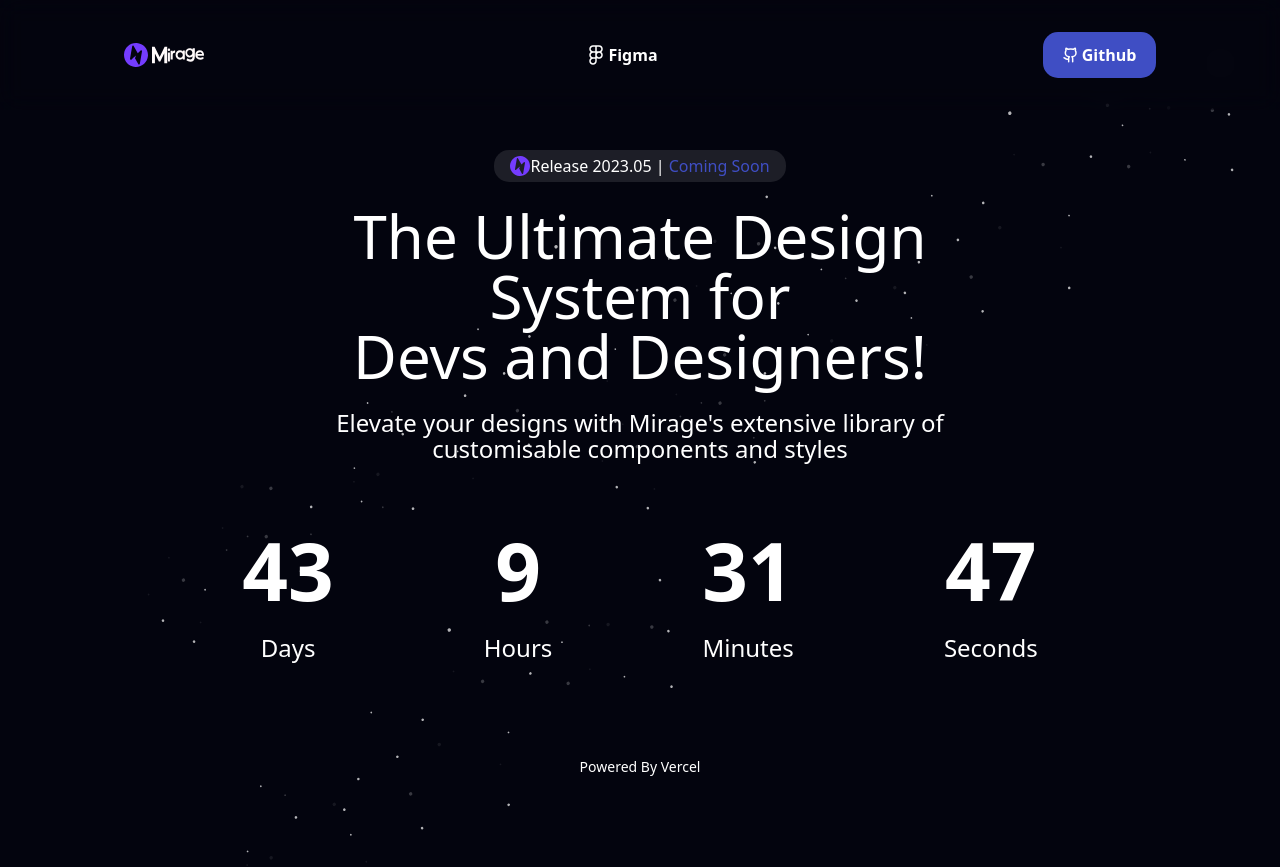
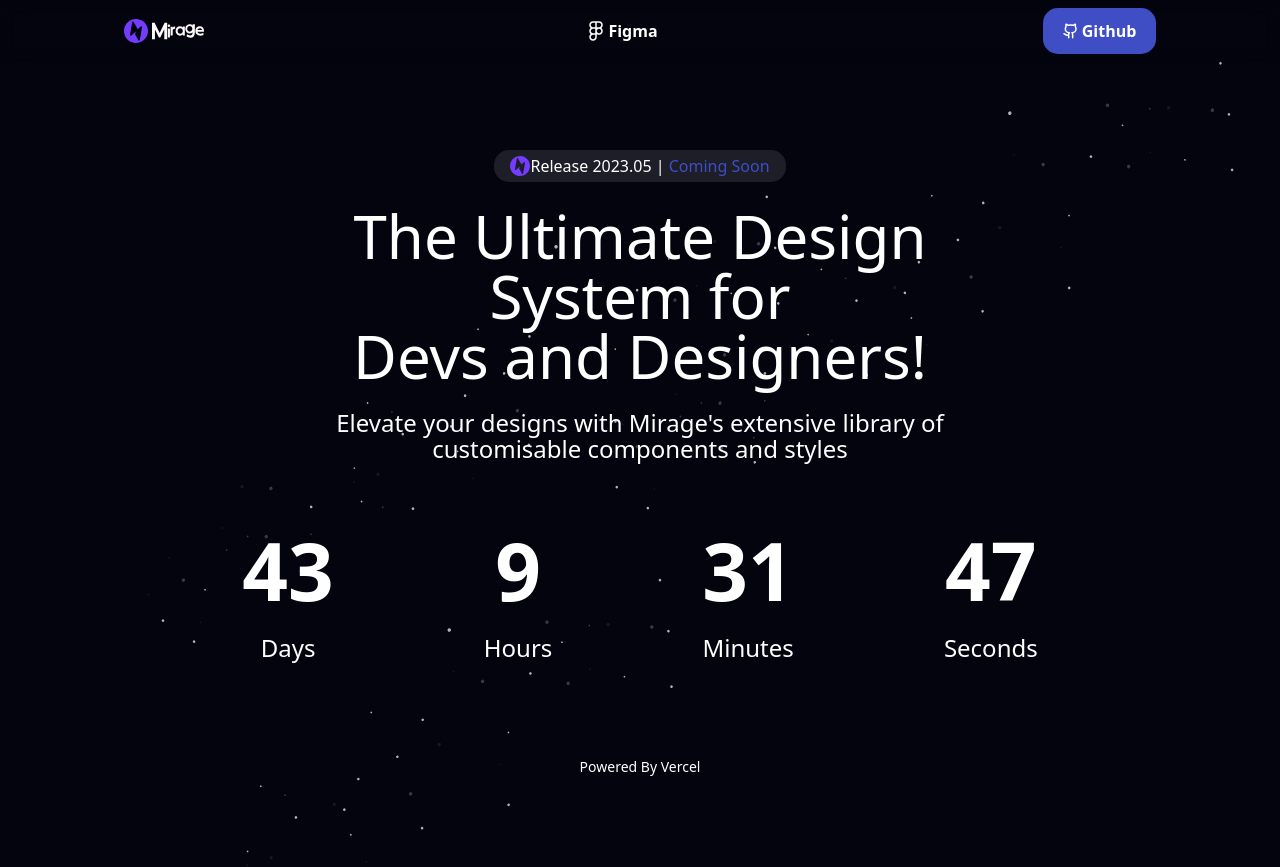
Before and after one commit to Mirage-UI/mirage, a Next.js app in the folder apps/website/: page / in a window 1280 px wide. Built offline with nearby package versions, Linux system fonts and the light colour scheme.

Commit message:
Header Height Adjustment

```diff
--- a/apps/website/components/container.tsx
+++ b/apps/website/components/container.tsx
@@ -24,7 +24,7 @@ export const HeaderContainer = ({
   return (
     <div
       className={classNames(
-        'mx-auto px-[2px] py-[16px] lg:px-[92px] lg:py-[32px]',
+        'mx-auto px-[2px] py-[16px] lg:px-[92px] lg:py-[8px]',
         className
       )}
     >
```
